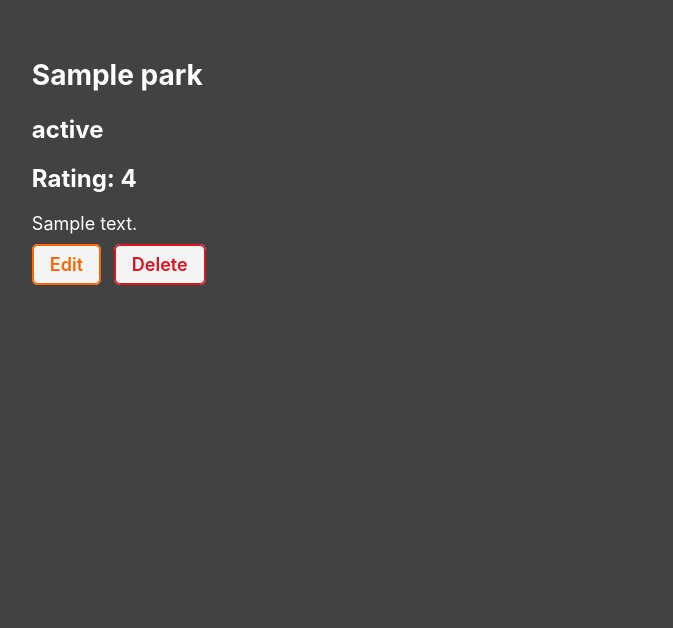
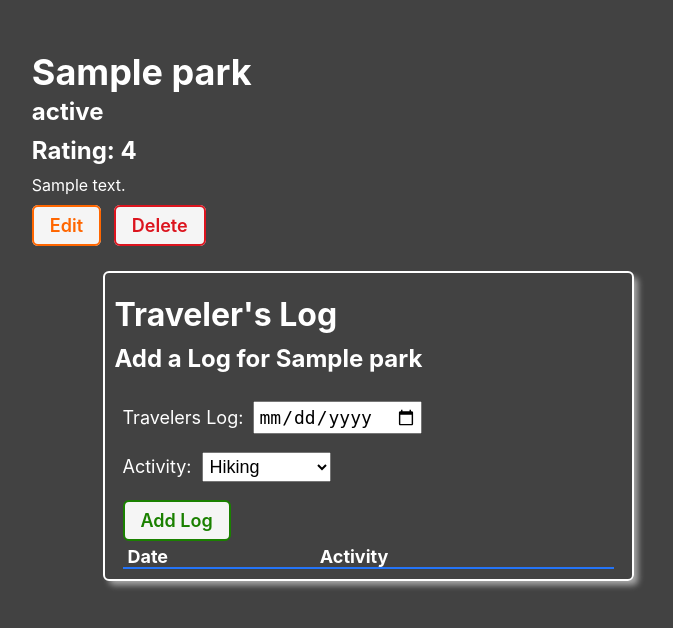
Before and after one commit to Dclark34/django-crud-app-lab, a Django app: page /parks/1/ in a window 1280 px wide. Shown: the part 55-683 px from the top of the page, without its empty margins (272-945 px from the left). Run offline with Django 5.2, Linux system fonts and the light colour scheme; tables that the repository leaves empty hold one stand-in row (values such as "Sample post"); data that the repository does not hold is empty.

Commit message:
log model

```diff
--- a/main_app/admin.py
+++ b/main_app/admin.py
@@ -1,6 +1,7 @@
 from django.contrib import admin
-from .models import Park
+from .models import Park, Log
 
 admin.site.register(Park)
+admin.site.register(Log)
 
 # Register your models here.
--- /dev/null
+++ b/main_app/forms.py
@@ -0,0 +1,16 @@
+from django import forms
+from .models import Log
+
+class LogForm(forms.ModelForm):
+    class Meta:
+        model = Log
+        fields = ['date', 'activity']
+        widgets = {
+            'date': forms.DateInput(
+                format=('%Y-%m-%d'),
+                attrs={
+                    'placeholder': 'Select a date',
+                    'type': 'date'
+                }
+            ),
+        }
--- a/main_app/models.py
+++ b/main_app/models.py
@@ -1,5 +1,13 @@
 from django.db import models
 from django.urls import reverse
+
+
+ACTIVITIES = (
+        ('H', 'Hiking'),
+        ('C', 'Camping'),
+        ('S', 'Sight-seeing'),
+        ('W', 'Swimming')
+)
 
 class Park(models.Model):
         name = models.CharField(max_length=100)
@@ -12,3 +20,19 @@
         #redirect on successful create
         def get_absolute_url(self):
                 return reverse('park-detail', kwargs={'park_id': self.id})
+
+class Log(models.Model):
+        date = models.DateField('Travelers Log')
+        activity = models.CharField(
+                max_length=1,
+                choices = ACTIVITIES,
+                default=ACTIVITIES[0][0]
+                )
+
+        park = models.ForeignKey(Park, on_delete=models.CASCADE)
+
+        def __str__(self):
+                return f"I went {self.get_activity_display()} on {self.date}"
+
+        class Meta:
+                ordering = ['-date']
--- a/main_app/static/css/parks/park-detail.css
+++ b/main_app/static/css/parks/park-detail.css
@@ -32,8 +32,8 @@
 .park-actions {
   margin-top: 20px;
 }
-/*
-.feedings-toy-container {
+
+.log-badges-container {
   display: flex;
   flex-direction: column;
   padding-bottom: 20px;
@@ -50,60 +50,61 @@
   margin: 0 8px;
 }
 
-.toy-container {
+
+/* .toy-container {
   display: flex;
   align-items: center;
   flex-wrap: wrap;
-}
+} */
 
-.color-block {
+/* .color-block {
   opacity: 0.8;
   height: 25px;
   width: 25px;
   margin-right: 10px;
-}
+} */
 
-.unfed,
+/* .unfed,
 .fed,
 .no-toys,
 .all-toys {
   margin: 0;
   font-weight: bold;
-}
+} */
 
-.unfed,
+/* .unfed,
 .no-toys {
   color: var(--danger);
-}
+} */
 
-.fed,
+/* .fed,
 .all-toys {
   color: var(--submit);
-}
+} */
 
-.cat-details h1 {
+.park-details h1 {
   font-size: var(--font-xxl);
   margin: 15px 0 3px;
 }
 
-.cat-details h2 {
+.park-details h2 {
   font-size: var(--font-xl);
   margin: 0 0 10px;
   margin-top: 0;
   margin-bottom: 10px;
 }
 
-.cat-details h3 {
+.park-details h3 {
   margin: 20px 0 10px;
   font-size: var(--font-l);
 }
 
-.cat-details p {
+.park-details p {
   font-size: var(--font-reg);
   margin: 5px 0;
 }
 
-.feedings-toy-container > section {
+.log-badges-container > section {
   width: 80%;
   min-width: 360px;
   border: var(--borders);
@@ -125,13 +126,13 @@
   margin-left: 16px;
 }
 
-.feedings h2,
+.travel-log h2,
 .toys h2 {
   font-size: 3.2rem;
   margin: 0;
 }
 
-.feedings h3,
+.travel-log h3,
 .toys h3 {
   font-size: var(--font-xl);
   margin: 10px 0;
@@ -149,29 +150,29 @@
   padding: 3px;
 }
 
-.feedings table {
+.travel-log table {
   width: calc(100% - 16px);
   text-align: left;
   border-collapse: collapse;
   margin: 0 8px;
 }
 
-.feedings td {
+.travel-log td {
   padding: 8px 5px;
   font-size: var(--font-reg);
 }
 
-.feedings th {
+.travel-log th {
   font-size: var(--font-l);
   padding: 5px 5px 0;
   border-bottom: rgb(36, 116, 248) solid 2px;
 }
 
-.feedings tr:nth-child(even) {
+.travel-log tr:nth-child(even) {
   background-color: #f3f3fd;
 }
 
-.toy-container p {
+/* .toy-container p {
   margin: 12px 0;
 }
 
@@ -194,7 +195,7 @@
 
 #file-name {
   margin-bottom: 10px;
-} */
+}  */
 
 @media only screen and (min-width: 768px) {
   .park-container {
@@ -210,19 +211,19 @@
     margin-right: 25px;
   }
 
-  /* .feedings-toy-container {
+  .log-badges-container {
     flex-direction: row;
     justify-content: space-around;
     align-items: flex-start;
   }
 
-  .feedings-toy-container > section {
+  .log-badges-container > section {
     width: 45%;
   }
 }
 
 @media only screen and (min-width: 1024px) {
-  .feedings-toy-container {
+  .log-badges-container {
     padding: 0 40px;
-  } */
+  }
 }
--- a/main_app/templates/parks/detail.html
+++ b/main_app/templates/parks/detail.html
@@ -19,4 +19,36 @@
     </div>
   </div>
 </section>
+
+<div class="log-badges-container">
+  <section class="travel-log">
+    <div class="subsection-title">
+      </div>
+      <h2>Traveler's Log</h2>
+      <h3>Add a Log for {{park.name}}</h3>
+        <form action="{%url 'add-log' park.id%}" method="post" class="subsection-content" autocomplete="off">
+          {% csrf_token %}
+          {{ log_form.as_p }}
+          <button type="submit" class="btn submit">Add Log</button>
+        </form>
+    <table>
+      <thead>
+        <tr>
+          <th>Date</th>
+          <th>Activity</th>
+        </tr>
+      </thead>
+      <tbody>
+        {% for log in park.log_set.all %}
+          <tr>
+            <td>{{log.date}}</td>
+            <td>{{log.get_activity_display}}</td>
+          </tr>
+        {% endfor %}
+      </tbody>
+    </table>
+  </section>
+</div>
+
+
 {% endblock %}
--- a/main_app/templates/parks/index.html
+++ b/main_app/templates/parks/index.html
@@ -26,5 +26,4 @@
   </div>
   {% endfor %}
 </section>
-
 {% endblock %}
--- a/main_app/urls.py
+++ b/main_app/urls.py
@@ -9,4 +9,5 @@
     path('parks/create/', views.ParkCreate.as_view(), name='park-create'),
     path('parks/<int:pk>/update/', views.ParkUpdate.as_view(), name='park-update'),
     path('parks/<int:pk>/delete/', views.ParkDelete.as_view(), name='park-delete'),
+    path('parks/<int:park_id>/add-log/', views.add_log, name='add-log'),
 ]
--- a/main_app/views.py
+++ b/main_app/views.py
@@ -1,7 +1,8 @@
-from django.shortcuts import render
+from django.shortcuts import render, redirect
 from django.http import HttpResponse
 from .models import Park
 from django.views.generic.edit import CreateView, UpdateView, DeleteView
+from .forms import LogForm
 
 
 #park class
@@ -37,7 +38,8 @@
 #park details
 def park_detail(request, park_id):
     park = Park.objects.get(id=park_id)
-    return render(request, 'parks/detail.html', {'park': park})
+    log_form = LogForm()
+    return render(request, 'parks/detail.html', {'park': park, 'log_form' : log_form})
 
 #create cbv
 
@@ -55,3 +57,12 @@
 class ParkDelete(DeleteView):
     model = Park
     success_url = '/parks/'
+
+#add log
+def add_log(request, park_id):
+    form = LogForm(request.POST)
+    if form.is_valid():
+        new_log = form.save(commit=False)
+        new_log.park_id = park_id
+        new_log.save()
+    return redirect('park-detail', park_id=park_id)
```
Also changed, not shown: main_app/migrations/0002_log.py (added).
